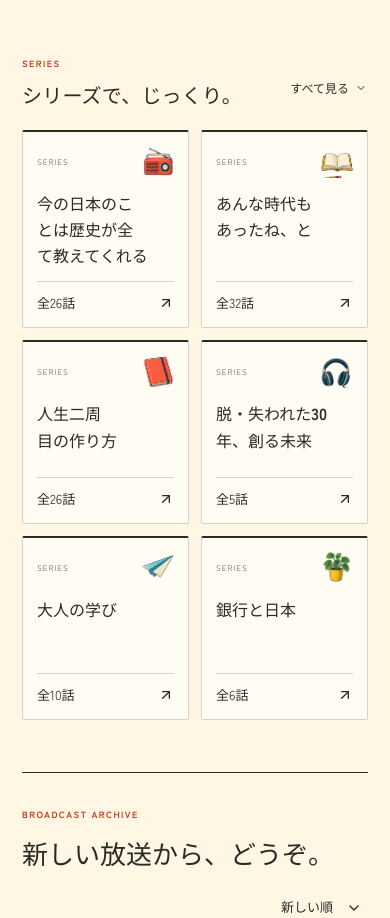
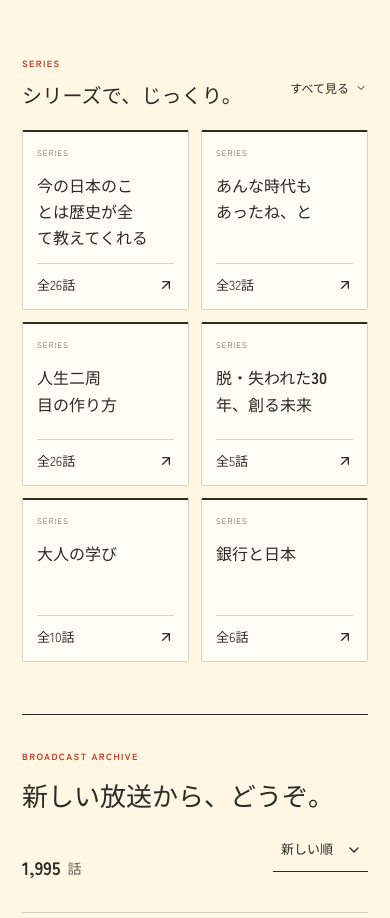
Before and after one commit to koya-sato-017/kizukino-gakkou-web, a React (Vite) app in the folder web/: page / in a window 390 px wide. Shown: the part 1300-2218 px from the top of the page. Built offline with nearby package versions, Linux system fonts and the light colour scheme.

Commit message:
シリーズカードの装飾を削除し扉マークのfaviconに変更

```diff
--- a/web/index.html
+++ b/web/index.html
@@ -2,7 +2,12 @@
 <html lang="ja">
   <head>
     <meta charset="UTF-8" />
-    <link rel="icon" type="image/png" href="%BASE_URL%logo.png" />
+    <link
+      rel="icon"
+      type="image/svg+xml"
+      sizes="any"
+      href="%BASE_URL%favicon.svg"
+    />
     <meta name="viewport" content="width=device-width, initial-scale=1.0" />
     <meta name="theme-color" content="#fff7e3" />
     <link
--- a/web/src/App.css
+++ b/web/src/App.css
@@ -776,7 +776,7 @@
   align-items: stretch;
   justify-content: space-between;
   gap: 14px;
-  min-height: 188px;
+  min-height: 168px;
   padding: 18px 23px 16px;
   border: 1px solid var(--rule);
   border-top: 2px solid var(--ink);
@@ -789,19 +789,9 @@
     background 0.25s;
 }
 .series-card-top {
-  display: flex;
-  justify-content: space-between;
-  align-items: center;
-  min-height: 38px;
-}
-.series-card-top > span {
   font-size: 10px;
   letter-spacing: 0.12em;
   color: var(--muted);
-}
-.series-card-top > .illustration {
-  width: 44px;
-  height: 42px;
 }
 .series-name {
   display: block;
@@ -1946,19 +1936,12 @@
     margin-top: 20px;
   }
   .series-card {
-    min-height: 184px;
+    min-height: 164px;
     padding: 14px 14px 13px;
     gap: 12px;
   }
   .series-card-top {
-    min-height: 32px;
-  }
-  .series-card-top > span {
     font-size: 8px;
-  }
-  .series-card-top > .illustration {
-    width: 32px;
-    height: 32px;
   }
   .series-name {
     font-size: 15px;
--- a/web/src/App.tsx
+++ b/web/src/App.tsx
@@ -14,7 +14,7 @@ import {
   FiChevronDown,
   FiX,
 } from "react-icons/fi";
-import BrandScene, { Illustration } from "./BrandScene";
+import BrandScene from "./BrandScene";
 import HeroMotion from "./HeroMotion";
 import AudioPlayer from "./AudioPlayer";
 import { useAudioPlayer } from "./useAudioPlayer";
@@ -512,8 +512,7 @@ function App() {
                   aria-pressed={selectedSeries === series.name}
                 >
                   <span className="series-card-top" aria-hidden="true">
-                    <span>SERIES</span>
-                    <Illustration index={[0, 2, 8, 1, 13, 17][index % 6]} />
+                    SERIES
                   </span>
                   <span className="series-name">{series.displayName}</span>
                   <span className="series-card-bottom">
```
Also changed, not shown: web/public/favicon.svg (added).
